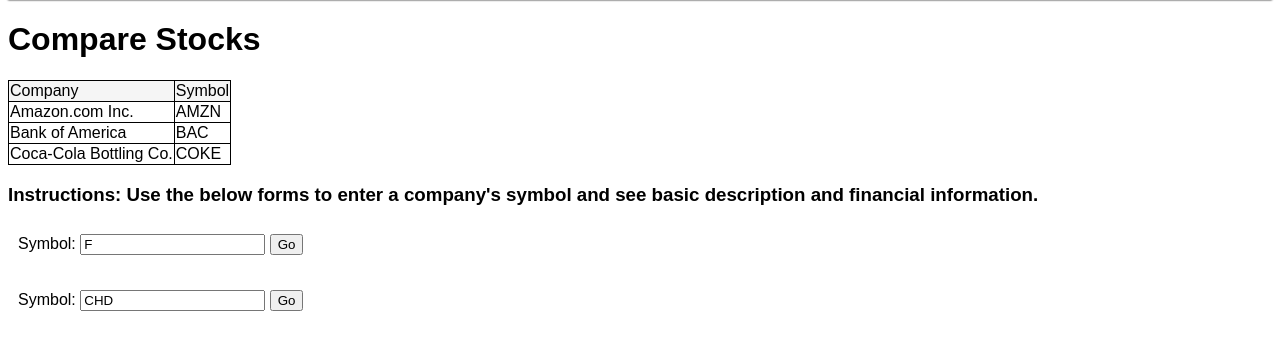
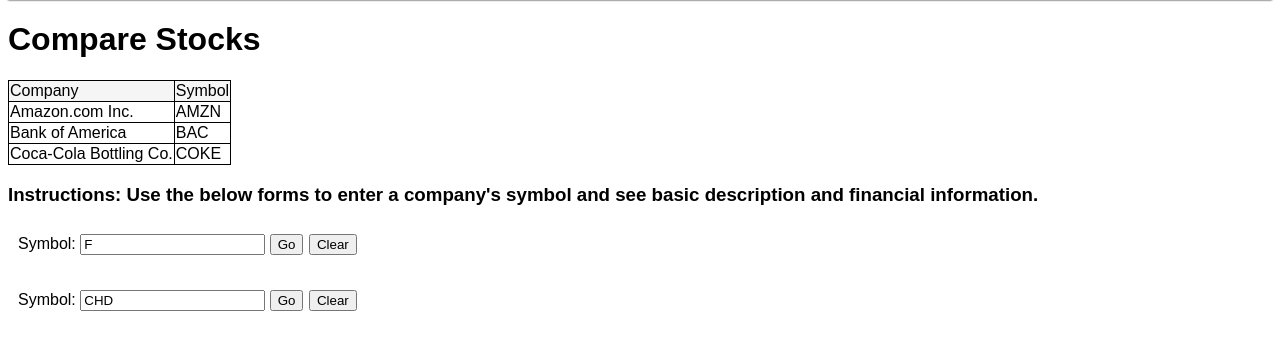
Before and after one commit to markdoughten/financial-times, a Node server app: page /stocks in a window 1280 px wide. Shown: the part 83-433 px from the top of the page. Run offline with Node 20, Linux system fonts and the light colour scheme; some libraries are stand-ins or nearby versions.

Commit message:
Updating UI and adding the clear button

```diff
--- a/public/css/style.css
+++ b/public/css/style.css
@@ -105,11 +105,11 @@
 
 form {
     padding-bottom: 15px;
-    padding-right: 10px;
+    padding-right: 1px;
     display: inline-block;
 }
 
 /*Source https://developer.mozilla.org/en-US/docs/Web/CSS/cursor*/
-.button {
+.button, .clear-1, .clear-2 {
     cursor: pointer;
 }
--- a/public/javascript/stocks.js
+++ b/public/javascript/stocks.js
@@ -9,8 +9,8 @@
 }
 
 // Construct the table data based on the stock information, id attribute to identify right or left
-function makeBody(stocks, keys, id) {
-    if(id === 1){
+function makeBody(stocks, keys, body) {
+    if(body === 1){
     clearTable(1)
     const row = $("<tr class='stocks'>");
     $(".stock-data-head-1").append(row);
--- a/views/stocks.handlebars
+++ b/views/stocks.handlebars
@@ -50,6 +50,7 @@
         <input type="text" name="apikey" value="HT44FL6LGP8V92HY" hidden/>
         <input class="button" type="submit" value="Go">
   </form>
+        <button class="clear-1" onclick="clearTable(1)">Clear</button>
   <table class="stock-data-1">
       <thead class='stock-data-head-1'></thead>
       <tbody class='stock-data-body-1'></tbody>
@@ -63,6 +64,7 @@
         <input type="text" name="apikey" value="HT44FL6LGP8V92HY" hidden/>
         <input class="button" type="submit" value="Go">
   </form>
+        <button class="clear-2" onclick="clearTable(2)">Clear</button>
   <table class="stock-data-2">
       <thead class='stock-data-head-2'></thead>
       <tbody class='stock-data-body-2'></tbody>
```
